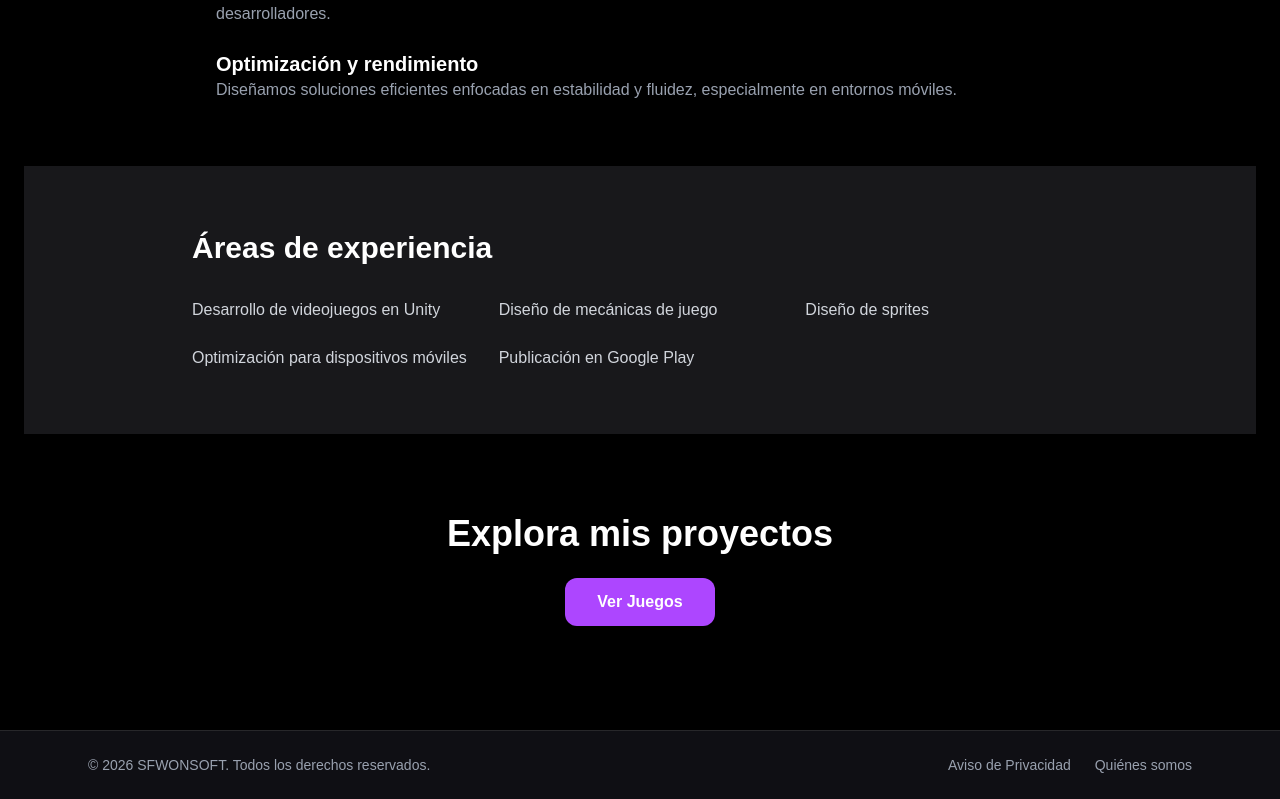
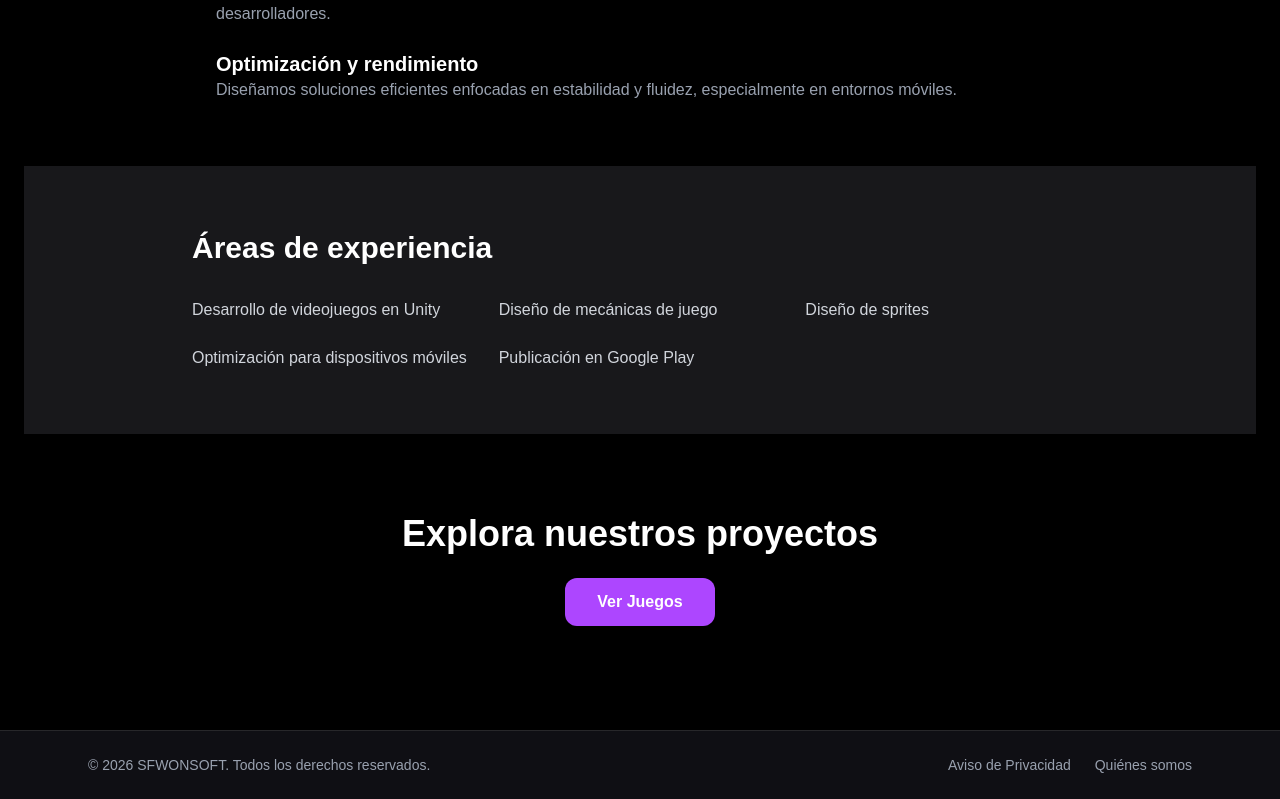
Before and after one commit to RyuZPlus/SfWinningPage, a Next.js app: page /about in a window 1280 px wide. Shown: the part 1086-1885 px from the top of the page. Built offline with nearby package versions, Linux system fonts and the light colour scheme.

Commit message:
Tercera persona

```diff
--- a/app/about/components/aboutcta.tsx
+++ b/app/about/components/aboutcta.tsx
@@ -4,7 +4,7 @@ export default function AboutCTA() {
   return (
     <section className="py-20 text-center px-6">
       <h2 className="text-3xl md:text-4xl font-bold text-white mb-6">
-        Explora mis proyectos
+        Explora nuestros proyectos
       </h2>
 
       <Link
```
